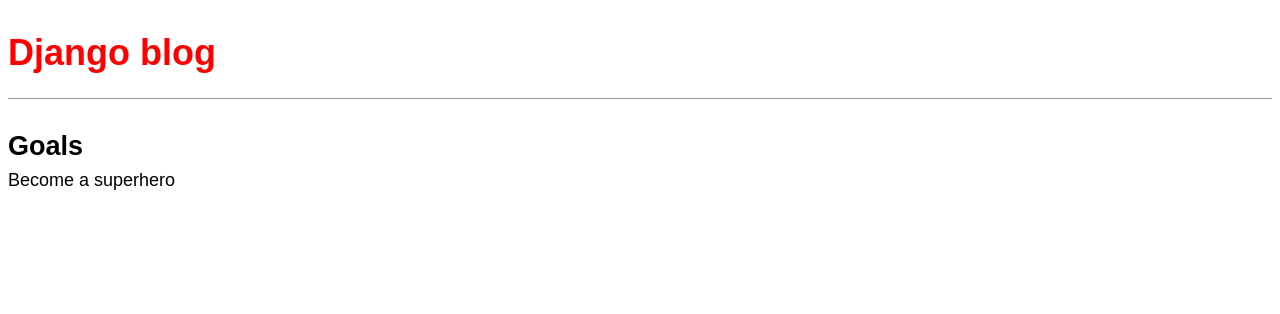
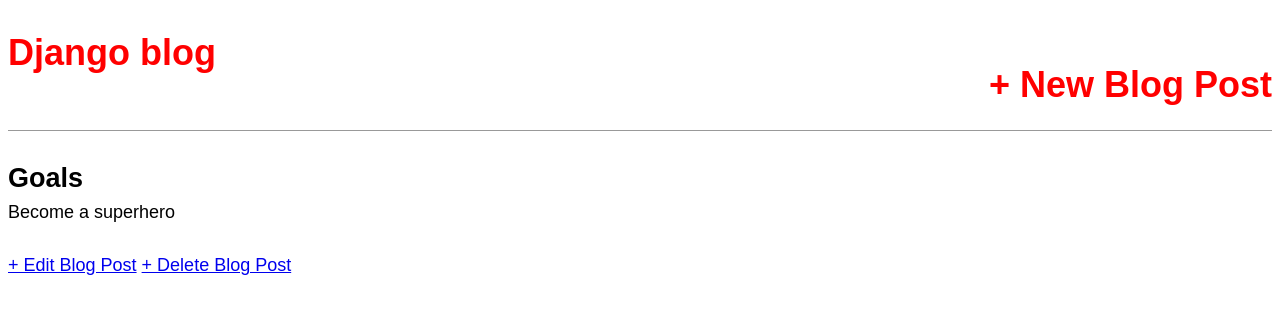
Before and after one commit to Tara-Brown/CSCI_258-Blog, a Django app: page /post/2 in a window 1280 px wide. Shown: the top 314 px of the page. Run offline with Django 5.2, Linux system fonts and the light colour scheme; data comes from the database, SQL or seed files in the repository.

Commit message:
add and delete features

```diff
--- a/blog/templates/base.html
+++ b/blog/templates/base.html
@@ -8,12 +8,17 @@
 </head>
 
 <body>
+    <div>
     <header>
-        <h1><a href = "{% url 'home' %}">Django blog</a></h1>
+        <div class="nav-left">
+            <h1><a href="{% url 'home'%}">Django blog</a></h1>
+        </div>
+        <div class = "nav-right">
+        <h1><a href = "{% url 'post_new' %}">+ New Blog Post</a></h1>
+    </div>
     </header>
-    <div>
         {% block content %}
         {% endblock content %}
-    </div>
+</div>
 </body>
 </html>
--- a/blog/templates/home.html
+++ b/blog/templates/home.html
@@ -1,7 +1,7 @@
 {%extends "base.html" %}
 
 {%block content %}
-{% for post in posts%}
+{% for post in post_list%}
 <div class = 'post-entry'>
     <h2><a href = "{{ post.get_absolute_url }}">{{post.title}}</a></h2>
     <p>Author: {{ post.author }}</p>
--- a/blog/templates/post_detail.html
+++ b/blog/templates/post_detail.html
@@ -3,4 +3,6 @@
 <div class="post-entry">
 <h2>{{ post.title }}</h2>
 <p>{{ post.body }}</p> </div>
+<a href = "{url 'post_edit' post.pk%}">+ Edit Blog Post</a>
+<a href = "{url 'post_delete' post.pl}">+ Delete Blog Post</a>
 {% endblock content %}
--- a/blog/urls.py
+++ b/blog/urls.py
@@ -1,7 +1,10 @@
 from django.urls import path
-from .views import post_list, post_detail
+from .views import BlogListView, BlogDetailView, BlogCreateView, BlogUpdateView, BlogDeleteView
 
 urlpatterns = [
-    path("", post_list, name = "home"),
-    path("post/<int:pk>", post_detail, name = "post_detail"),
+    path("", BlogListView.as_view(), name = "home"),
+    path("post/<int:pk>", BlogDetailView.as_view(), name = "post_detail"),
+    path("post/new/", BlogCreateView.as_view(), name = "post_new"),
+    path("post/<int:pk>/edit/", BlogUpdateView.as_view(), name = "post_edit"),
+    path("post/<int:pk>/delete/", BlogDeleteView.as_view(), name = "post_delete"),
 ]
--- a/blog/views.py
+++ b/blog/views.py
@@ -1,11 +1,28 @@
-from django.shortcuts import render, get_object_or_404
+from django.views.generic import ListView, DetailView
 from .models import Post
+from django.views.generic.edit import CreateView, UpdateView, DeleteView
+from django.urls import reverse_lazy
 # Create your views here.
 
-def post_list(request):
-    posts = Post.objects.all()
-    return render(request, 'home.html', {'posts':posts})
+class BlogListView(ListView):
+    model = Post
+    template_name = "home.html"
 
-def post_detail(request,pk):
-    post = get_object_or_404(Post, pk=pk)
-    return render(request,"post_detail.html", {"post":post})
+class BlogDetailView(DetailView):
+    model = Post
+    template_name = "post_detail.html"
+
+class BlogCreateView(CreateView):
+    model = Post
+    template_name = "post_new.html"
+    fields = ["title", "author", "body"]
+
+class BlogUpdateView(UpdateView):
+    model = Post
+    template_name = "post_edit.html"
+    fields = ["title", "body"]
+
+class BlogDeleteView(DeleteView):
+    model = Post
+    template_name = "post_delete.html"
+    success_url = reverse_lazy("home")
```
Also changed, not shown: blog/templates/post_delete.html (added, +10 -0 lines), blog/templates/post_edit.html (added, +9 -0 lines), blog/templates/post_new.html (added, +9 -0 lines).
